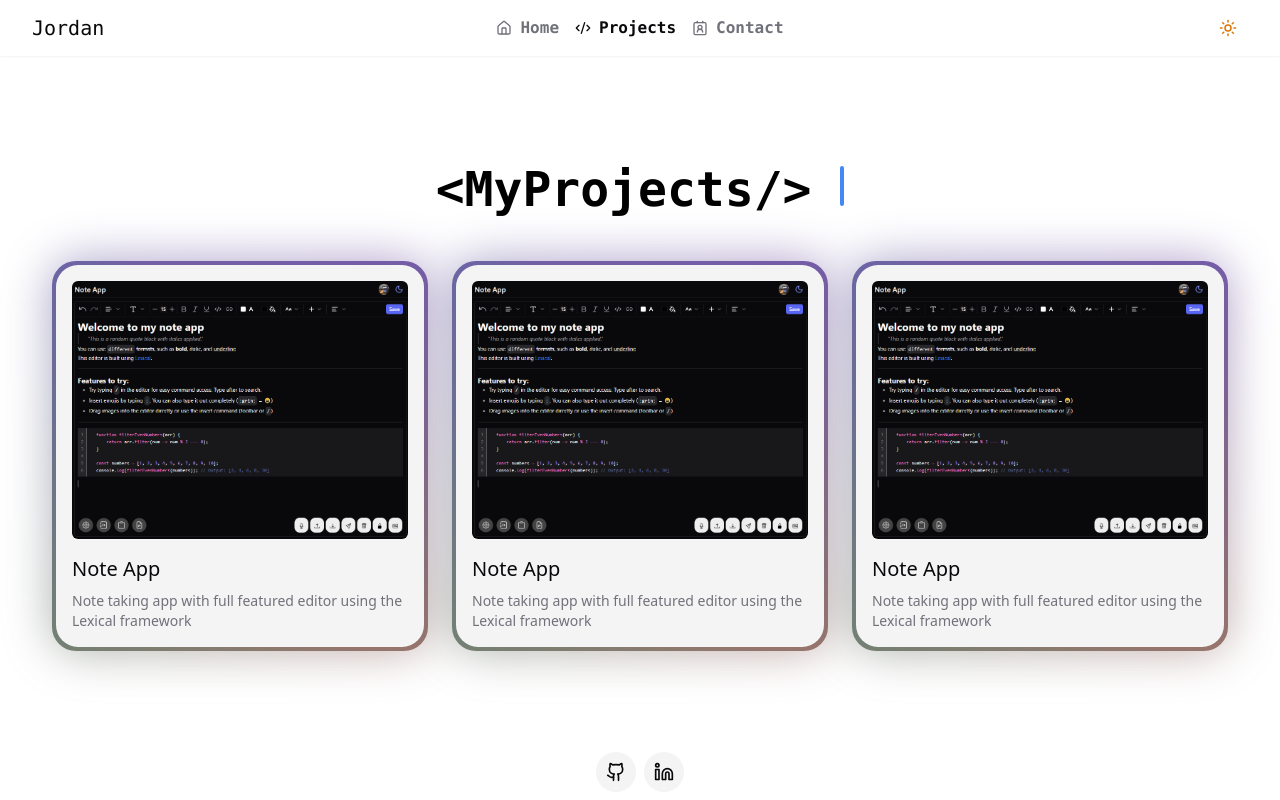
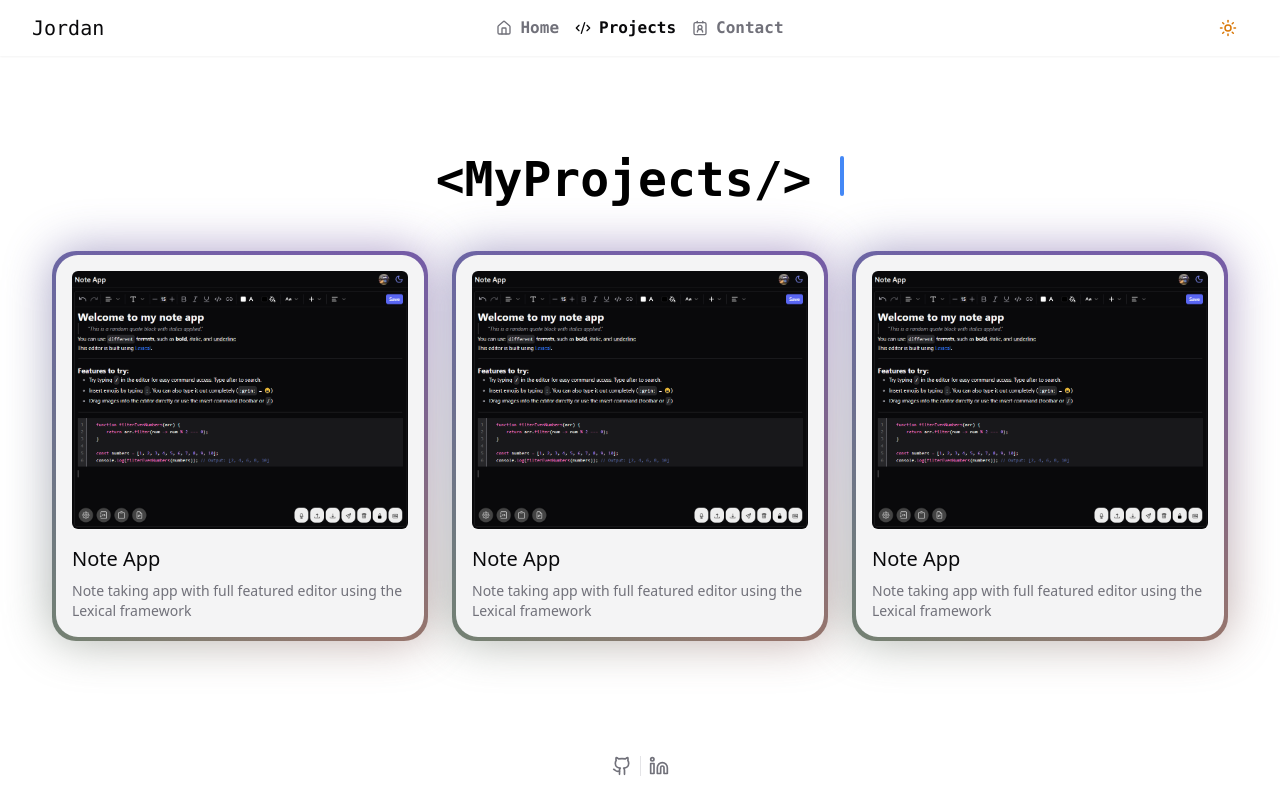
Before and after one commit to JordanTHarris/portfolio, a React (Vite) app: page /projects in a window 1280 px wide. Built offline with nearby package versions, Linux system fonts and the light colour scheme.

Commit message:
Revert to old footer and put it at the bottom of content on the page
instead of being absolute positioned

```diff
--- a/src/components/layout/footer.tsx
+++ b/src/components/layout/footer.tsx
@@ -1,29 +1,24 @@
 import { Github, Linkedin } from "lucide-react";
-import { Dock, DockIcon } from "@/components/ui/dock";
+import { Separator } from "../ui/separator";
 
 export function Footer() {
   return (
-    <footer className="container absolute bottom-0 left-0 right-0 z-50 flex items-center justify-center py-2">
-      <Dock
-        className="transition-none duration-1000 animate-in fade-in zoom-in"
-        magnification={50}
-        distance={50}
+    <div className="flex items-center justify-center gap-2 py-2">
+      <a
+        className="text-muted-foreground hover:text-foreground"
+        href="https://github.com/JordanTHarris"
+        target="_blank"
       >
-        <DockIcon
-          className="bg-secondary"
-          tooltipText="Github"
-          url="https://github.com/JordanTHarris"
-        >
-          <Github className="h-5 w-5" />
-        </DockIcon>
-        <DockIcon
-          className="bg-secondary"
-          tooltipText="LinkedIn"
-          // url="https://github.com/JordanTHarris"
-        >
-          <Linkedin className="h-5 w-5" />
-        </DockIcon>
-      </Dock>
-    </footer>
+        <Github className="h-5 w-5" />
+      </a>
+      <Separator orientation="vertical" className="h-5" />
+      <a
+        className="text-muted-foreground hover:text-foreground"
+        href="https://github.com/JordanTHarris"
+        target="_blank"
+      >
+        <Linkedin className="h-5 w-5" />
+      </a>
+    </div>
   );
 }
--- a/src/components/layout/layout.tsx
+++ b/src/components/layout/layout.tsx
@@ -9,10 +9,10 @@ export function Layout() {
     <div className="flex h-dvh max-h-dvh w-screen flex-col scrollbar-hide">
       <TooltipProvider>
         <NavBar />
-        <main className="flex w-full flex-1 flex-col items-center gap-12 overflow-y-auto overflow-x-hidden pb-20 pt-10 md:container md:mx-auto">
+        <main className="flex w-full flex-1 flex-col items-center gap-12 overflow-y-auto overflow-x-hidden pb-4 pt-10 md:container md:mx-auto">
           <Outlet />
+          <Footer />
         </main>
-        <Footer />
         <Toaster richColors />
       </TooltipProvider>
     </div>
```
